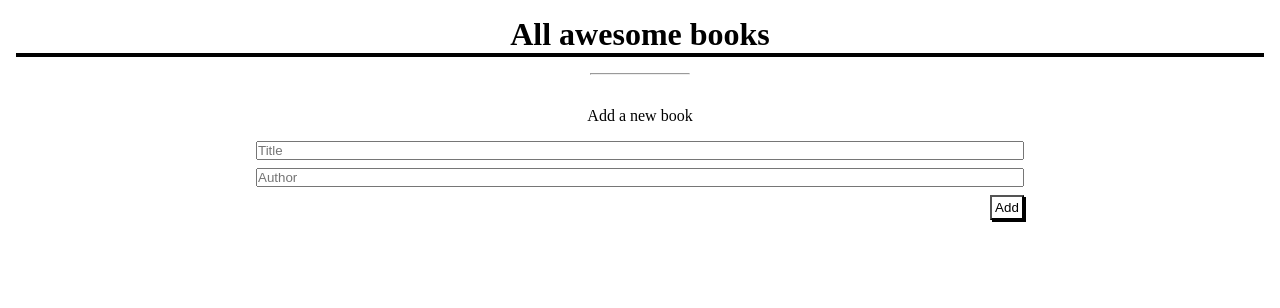
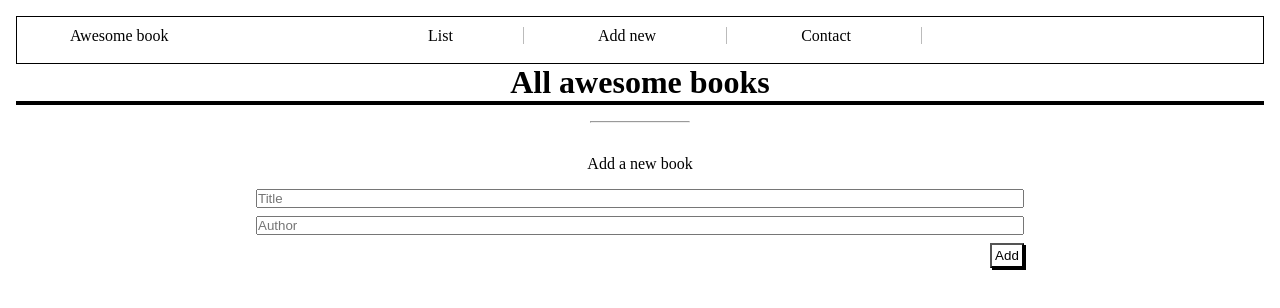
Before and after one commit to karam084/awesome-books-es6, a website with bundled scripts: page index.html in a window 1280 px wide. Built offline with nearby package versions, Linux system fonts and the light colour scheme.

Commit message:
Add navigate list

```diff
--- a/index.html
+++ b/index.html
@@ -8,6 +8,16 @@
     <title>Awesome Books</title>
   </head>
   <body>
+    <header>
+      <nav>
+        <ul>
+          <li class="navbook"><a href="navbook">Awesome book</a></li>
+          <li class="navlist"><a href="navlist">List</a></li>
+          <li class="navlist"><a href="navAdd">Add new</a></li>
+          <li class="navlist"><a href="contact">Contact</a></li>
+        </ul>
+      </nav>
+    </header>
     <h1>All awesome books</h1>
     <section class="book-list"></section>
     <hr />
--- a/main.css
+++ b/main.css
@@ -6,6 +6,39 @@
 
 body {
   padding: 1rem;
+}
+
+ul {
+  list-style-type: none;
+  margin: 0;
+  padding: 10px;
+  overflow: hidden;
+  background-color: white;
+  border: 1px solid black;
+  height: 3em;
+  text-align: center;
+  width: 100%;
+}
+
+li {
+  display: inline;
+}
+
+li a {
+  flex-direction: column;
+  color: black;
+  text-align: center;
+  padding: 14px 70px;
+  text-decoration: none;
+}
+
+.navbook {
+  position: absolute;
+  left: 0;
+}
+
+.navlist {
+  border-right: 1px solid #bbb;
 }
 
 h1 {
```
